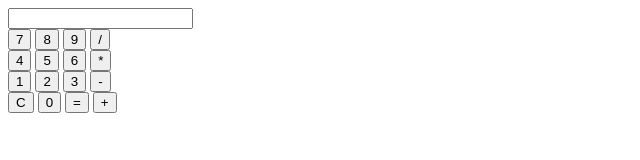
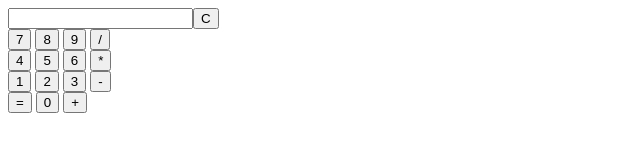
Before and after one commit to Carolina-Silva/Calculadora, a plain HTML site: page index.html in a window 1280 px wide. Shown: the whole page, without its empty margins (0-640 px from the left). Drawn offline with Linux system fonts and the light colour scheme.

Commit message:
alteração na estrutura

```diff
--- a/index.html
+++ b/index.html
@@ -11,7 +11,7 @@
     <main>
         <form name="calc">
             <div id="calculadora">
-                <input id="visor" name="visor" type="text">
+                <input id="visor" name="visor" type="text"><input type="button" value="C" class="botao borda" onclick="reseta()">
 
                 <div id="primeira">
                     <input type="button" value="7" class="botao borda" onclick="botao(value)">
@@ -35,9 +35,8 @@
                 </div>
 
                 <div id="quarta">
-                    <input type="button" value="C" class="botao borda" onclick="reseta()">
+                    <input type="button" value="=" class="botao borda" onclick="calcula()">
                     <input type="button" value="0" class="botao borda" onclick="botao(value)">
-                    <input type="button" value="=" class="botao borda" onclick="calcula()">
                     <input type="button" value="+" class="botao borda" onclick="botao(value)">
                 </div>
 
```
